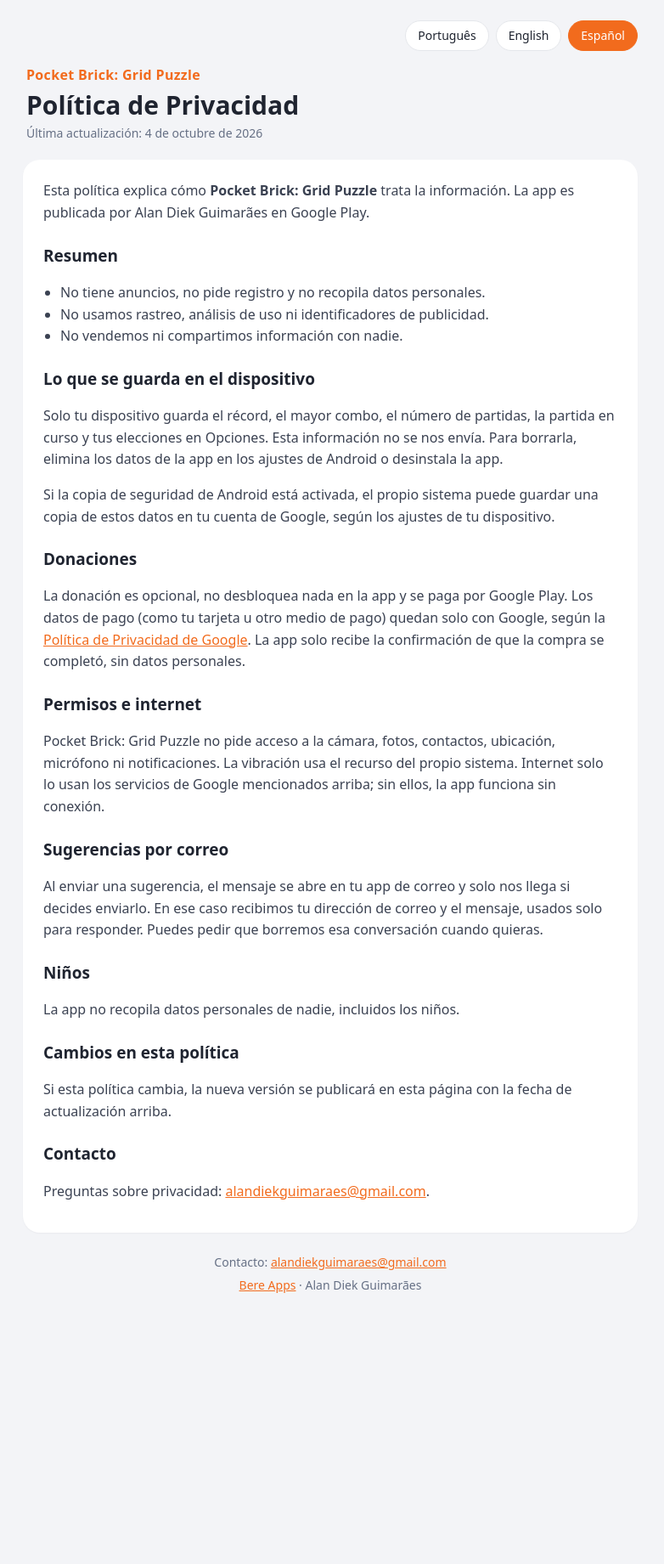
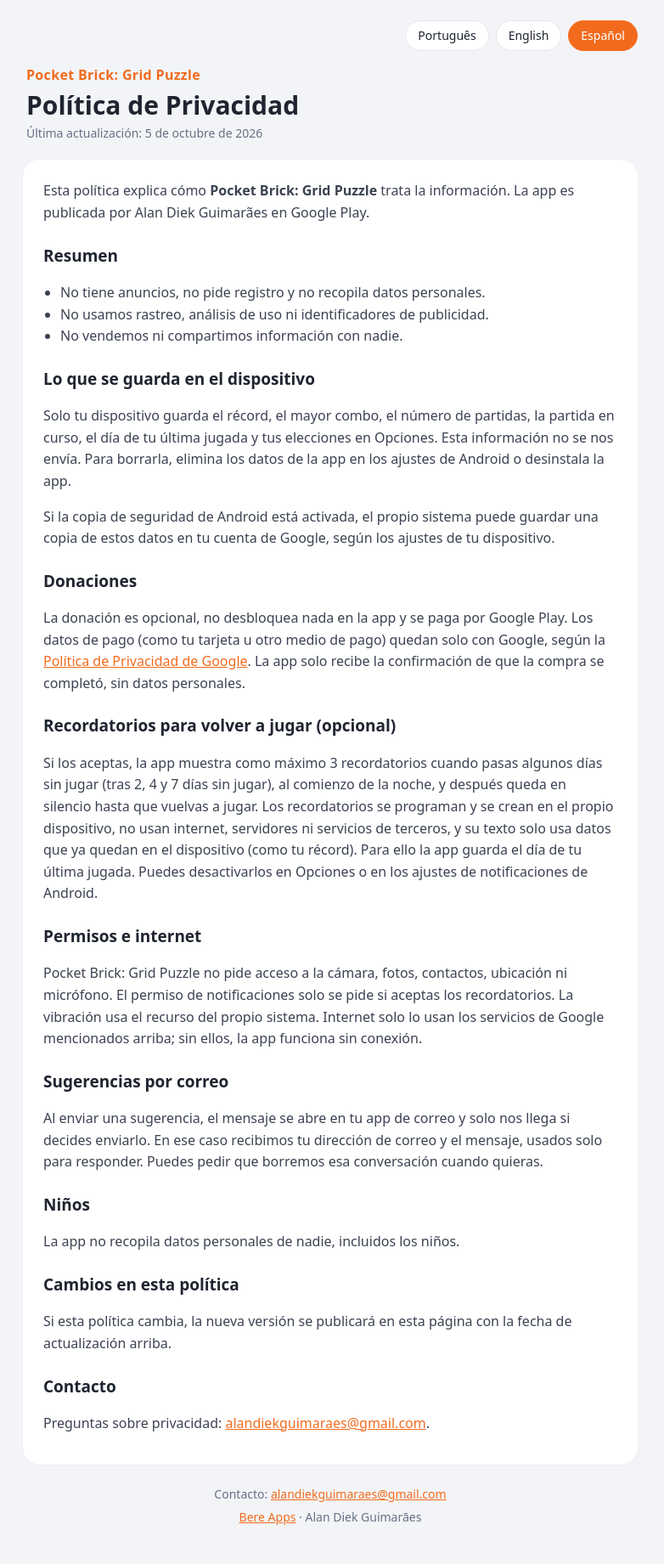
Before and after one commit to AlanDiekGuimaraes/bere-apps, a Jekyll site: the page built from grid-puzzle/es/privacidad/index.html, in a window 1280 px wide. Shown: the whole page at 85% size, without its empty margins (251-1033 px from the left). Built offline with Jekyll 4.4.1, drawn with Linux system fonts in a browser that asks for light colours; before the commit the page ends 1568 px from its top, so only the background shows below that.

Commit message:
Politica: lembretes locais opcionais (campo reminders) e Grid Puzzle atualizado

```diff
--- a/_data/apps.yml
+++ b/_data/apps.yml
@@ -8,6 +8,7 @@
 #   stored      what stays on the device, in each language
 #   cloud_save  true if the player can turn on saving the high score in Google Play Games
 #   donations   true if the app has the optional Google Play donation
+#   reminders   only if the app has optional local "come back" reminders: count and days in each language
 #   content     sentence about the app's own content, in each language
 
 pocket-brick:
@@ -30,14 +31,20 @@
   name: "Pocket Brick: Grid Puzzle"
   store_name: "Pocket Brick: Grid Puzzle"
   package: com.pocketbrick.grid
-  updated: 2026-10-04
+  updated: 2026-10-05
   cloud_save: false
   donations: true
+  reminders:
+    count: 3
+    days:
+      pt: depois de 2, 4 e 7 dias sem jogar
+      en: after 2, 4 and 7 days without playing
+      es: tras 2, 4 y 7 días sin jugar
   stored:
-    pt: o recorde, o maior combo, o número de partidas, a partida em andamento e suas escolhas em Opções
-    en: the best score, the best combo, the number of games played, the game in progress and your choices in Options
-    es: el récord, el mayor combo, el número de partidas, la partida en curso y tus elecciones en Opciones
+    pt: o recorde, o maior combo, o número de partidas, a partida em andamento, o dia da última jogada e suas escolhas em Opções
+    en: the best score, the best combo, the number of games played, the game in progress, the day of your last move and your choices in Options
+    es: el récord, el mayor combo, el número de partidas, la partida en curso, el día de tu última jugada y tus elecciones en Opciones
   content:
-    pt: O jogo, os desenhos e os sons do Pocket Brick Grid são originais.
-    en: Pocket Brick Grid's game, drawings and sounds are original.
-    es: El juego, los dibujos y los sonidos de Pocket Brick Grid son originales.
+    pt: "O jogo, os desenhos e os sons do Pocket Brick: Grid Puzzle são originais."
+    en: "Pocket Brick: Grid Puzzle's game, drawings and sounds are original."
+    es: "El juego, los dibujos y los sonidos de Pocket Brick: Grid Puzzle son originales."
--- a/_includes/privacy/es.html
+++ b/_includes/privacy/es.html
@@ -21,8 +21,13 @@
 <p>La donación es opcional, no desbloquea nada en la app y se paga por Google Play. Los datos de pago (como tu tarjeta u otro medio de pago) quedan solo con Google, según la <a href="https://policies.google.com/privacy?hl=es">Política de Privacidad de Google</a>. La app solo recibe la confirmación de que la compra se completó, sin datos personales.</p>
 {%- endif %}
 
+{%- if app.reminders %}
+<h2>Recordatorios para volver a jugar (opcional)</h2>
+<p>Si los aceptas, la app muestra como máximo {{ app.reminders.count }} recordatorios cuando pasas algunos días sin jugar ({{ app.reminders.days.es }}), al comienzo de la noche, y después queda en silencio hasta que vuelvas a jugar. Los recordatorios se programan y se crean en el propio dispositivo, no usan internet, servidores ni servicios de terceros, y su texto solo usa datos que ya quedan en el dispositivo (como tu récord). Para ello la app guarda el día de tu última jugada. Puedes desactivarlos en Opciones o en los ajustes de notificaciones de Android.</p>
+{%- endif %}
+
 <h2>Permisos e internet</h2>
-<p>{{ app.name }} no pide acceso a la cámara, fotos, contactos, ubicación, micrófono ni notificaciones. La vibración usa el recurso del propio sistema.{% if app.cloud_save or app.donations %} Internet solo lo usan los servicios de Google mencionados arriba; sin ellos, la app funciona sin conexión.{% else %} La app funciona sin conexión.{% endif %}</p>
+<p>{{ app.name }} no pide acceso a la cámara, fotos, contactos, ubicación ni micrófono.{% if app.reminders %} El permiso de notificaciones solo se pide si aceptas los recordatorios.{% else %} Tampoco pide permiso de notificaciones.{% endif %} La vibración usa el recurso del propio sistema.{% if app.cloud_save or app.donations %} Internet solo lo usan los servicios de Google mencionados arriba; sin ellos, la app funciona sin conexión.{% else %} La app funciona sin conexión.{% endif %}</p>
 
 <h2>Sugerencias por correo</h2>
 <p>Al enviar una sugerencia, el mensaje se abre en tu app de correo y solo nos llega si decides enviarlo. En ese caso recibimos tu dirección de correo y el mensaje, usados solo para responder. Puedes pedir que borremos esa conversación cuando quieras.</p>
```
Also changed, not shown: _includes/privacy/en.html (+6 -1 lines), _includes/privacy/pt.html (+6 -1 lines).
